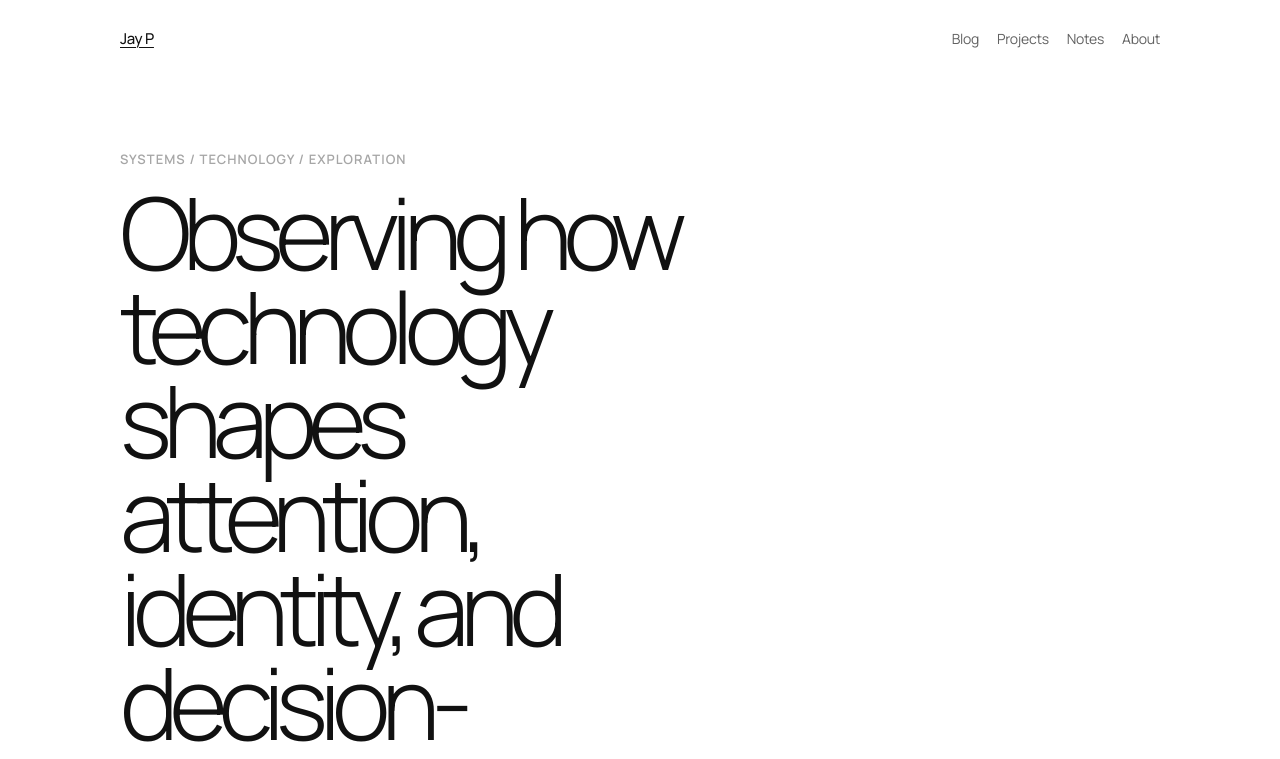
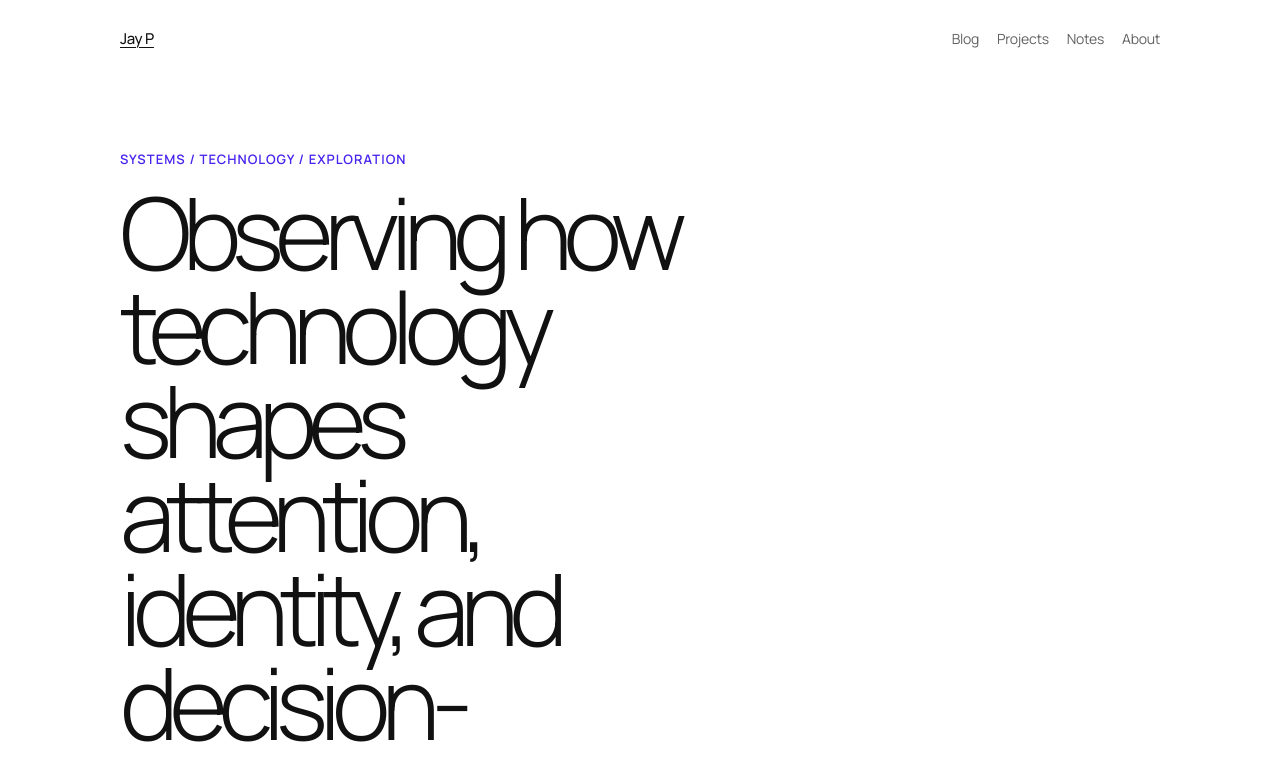
Before and after one commit to JayPendleton/blog, a Next.js app: page / in a window 1280 px wide. Shown: the top 759 px of the page. Built offline with nearby package versions, Linux system fonts and the light colour scheme.

Commit message:
changed to blue

```diff
--- a/app/globals.css
+++ b/app/globals.css
@@ -6,7 +6,8 @@
   --bg: #ffffff;
   --ink: #111111;
   --muted: #626262;
-  --faint: #a6a6a6;
+  --faint: #4823ed;
+  /* --faint: #a6a6a6; */
   --line: #e5e5e5;
   --max: 1040px;
 }
```
